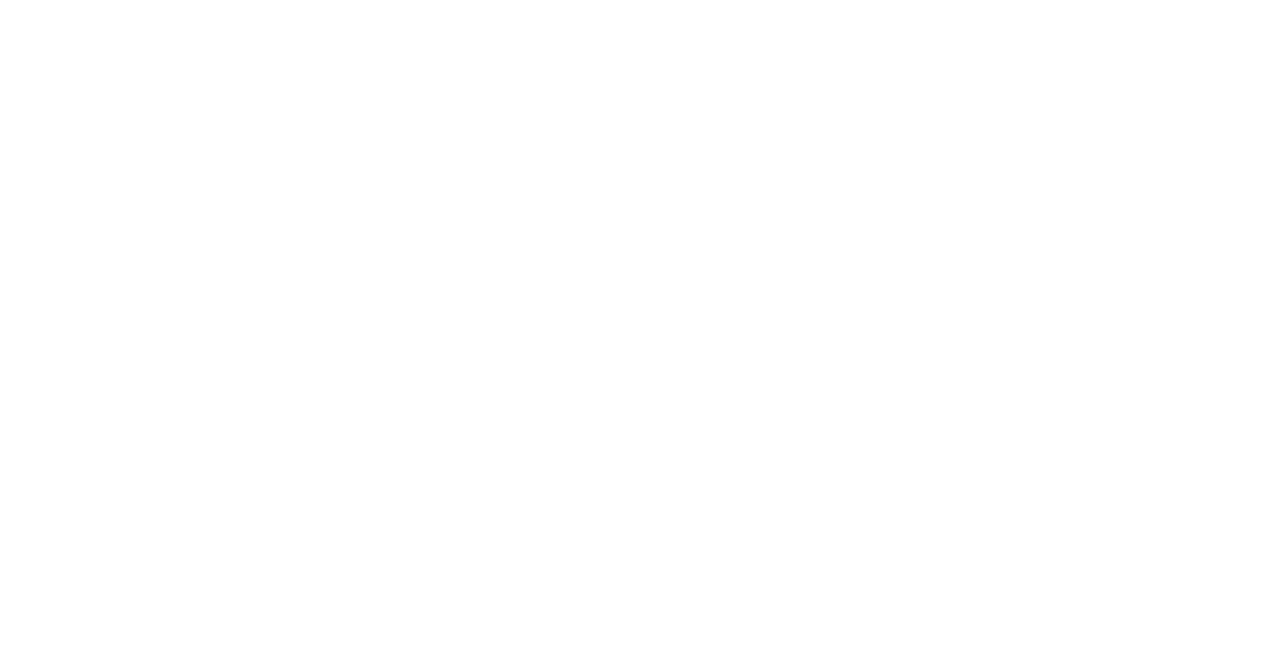
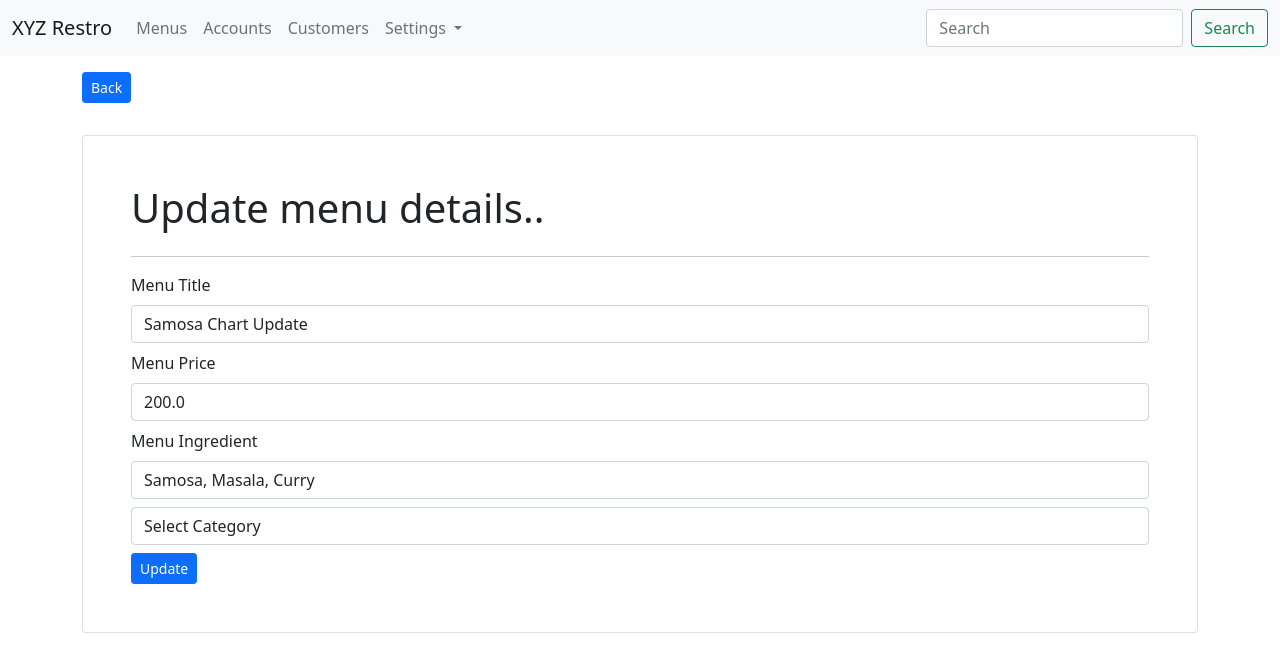
Before and after one commit to sixdgt/project_restro_menu, a Django app: page /menus/edit/5/ in a window 1280 px wide. Before the commit the part shown is empty. Shown: the top 672 px of the page. Run offline with Django 4.2, Linux system fonts and the light colour scheme; data comes from the database, SQL or seed files in the repository; both versions use the stored data as it was after the commit.

Commit message:
menu edit, delete and update completed

```diff
--- a/project_restro_menu/app_menus/views.py
+++ b/project_restro_menu/app_menus/views.py
@@ -9,12 +9,27 @@
     return render(request, 'menus/list_menu.html', context)
 
 def show_menu(request, id):
-    return render(request, 'menus/show_menu.html')
+    menu_obj = Menu.objects.get(id=id)
+    context = {"data": menu_obj}
+    return render(request, 'menus/show_menu.html', context)
 
 def edit_menu(request, id):
-    return render(request, 'menus/edit_menu.html')
+    menu_obj = Menu.objects.get(id=id)
+    category_obj = Category.objects.all()
+
+    context = {"data": menu_obj, "categories": category_obj}
+    # to update data
+    if request.method == "POST":
+        menu_obj = MenuCreateForm(data=request.POST, instance=menu_obj)
+        if menu_obj.is_valid():
+            menu_obj.save()
+            return redirect("menu-edit", id) # redirecting to url having id
+
+    return render(request, 'menus/edit_menu.html', context)
 
 def delete_menu(request, id):
+    menu_obj = Menu.objects.get(id=id)
+    menu_obj.delete()
     return redirect('menu-list')
 
 def add_menu(request):
--- a/project_restro_menu/templates/layouts/master.html
+++ b/project_restro_menu/templates/layouts/master.html
@@ -28,7 +28,7 @@
                 <div class="collapse navbar-collapse" id="navbarSupportedContent">
                     <ul class="navbar-nav me-auto mb-2 mb-lg-0">
                     <li class="nav-item">
-                        <a class="nav-link" href="#">Menus</a>
+                        <a class="nav-link" href="{% url 'menu-list' %}">Menus</a>
                     </li>
                     <li class="nav-item">
                         <a class="nav-link" href="#">Accounts</a>
--- a/project_restro_menu/templates/menus/add_menu.html
+++ b/project_restro_menu/templates/menus/add_menu.html
@@ -6,7 +6,9 @@
 
 {% block content %}
     <div class="container">
+        <a href="{% url 'menu-list' %}" class="btn btn-sm btn-primary mb-3 mt-3">Back</a>
         <div class="card p-5 mt-3">
+
             {% if title %}
                 <h1>{{ title }}</h1>
                 <hr>
--- a/project_restro_menu/templates/menus/edit_menu.html
+++ b/project_restro_menu/templates/menus/edit_menu.html
@@ -0,0 +1,39 @@
+{% extends 'layouts/master.html' %}
+
+{% block title %}
+Menu | UPDATE
+{% endblock %}
+
+{% block content %}
+<div class="container">
+    <a href="{% url 'menu-list' %}" class="btn btn-sm btn-primary mb-3 mt-3">Back</a>
+    <div class="card p-5 mt-3">
+        <h1>Update menu details..</h1>
+        <hr>
+        <form action="{% url 'menu-edit' data.id %}" method="post">
+            {% csrf_token %}
+            <div class="form-group mb-2">
+                <label for="menu_title">Menu Title</label>
+                <input type="text" name="menu_title" class="form-control mt-2" value="{{ data.menu_title }}">
+            </div>
+            <div class="form-group mb-2">
+                <label for="menu_price">Menu Price</label>
+                <input type="number" name="menu_price" class="form-control mt-2" value="{{ data.menu_price }}">
+            </div>
+            <div class="form-group mb-2">
+                <label for="menu_ingredient">Menu Ingredient</label>
+                <input type="text" name="menu_ingredient" class="form-control mt-2" value="{{ data.menu_ingredient }}">
+            </div>
+            <div class="form-group mb-2">
+                <select name="menu_category" class="form-control mt-2">
+                    <option value="0">Select Category</option>
+                    {% for val in categories %}
+                    <option value="{{ val.id }}" class="form-control">{{ val.category_title }}</option>
+                    {% endfor %}
+                </select>
+            </div>
+            <input type="submit" value="Update" class="btn btn-primary btn-sm">
+        </form>
+    </div>
+</div>
+{% endblock %}
```
Also changed, not shown: project_restro_menu/templates/menus/show_menu.html (+23 -0 lines), project_restro_menu/db.sqlite3.
